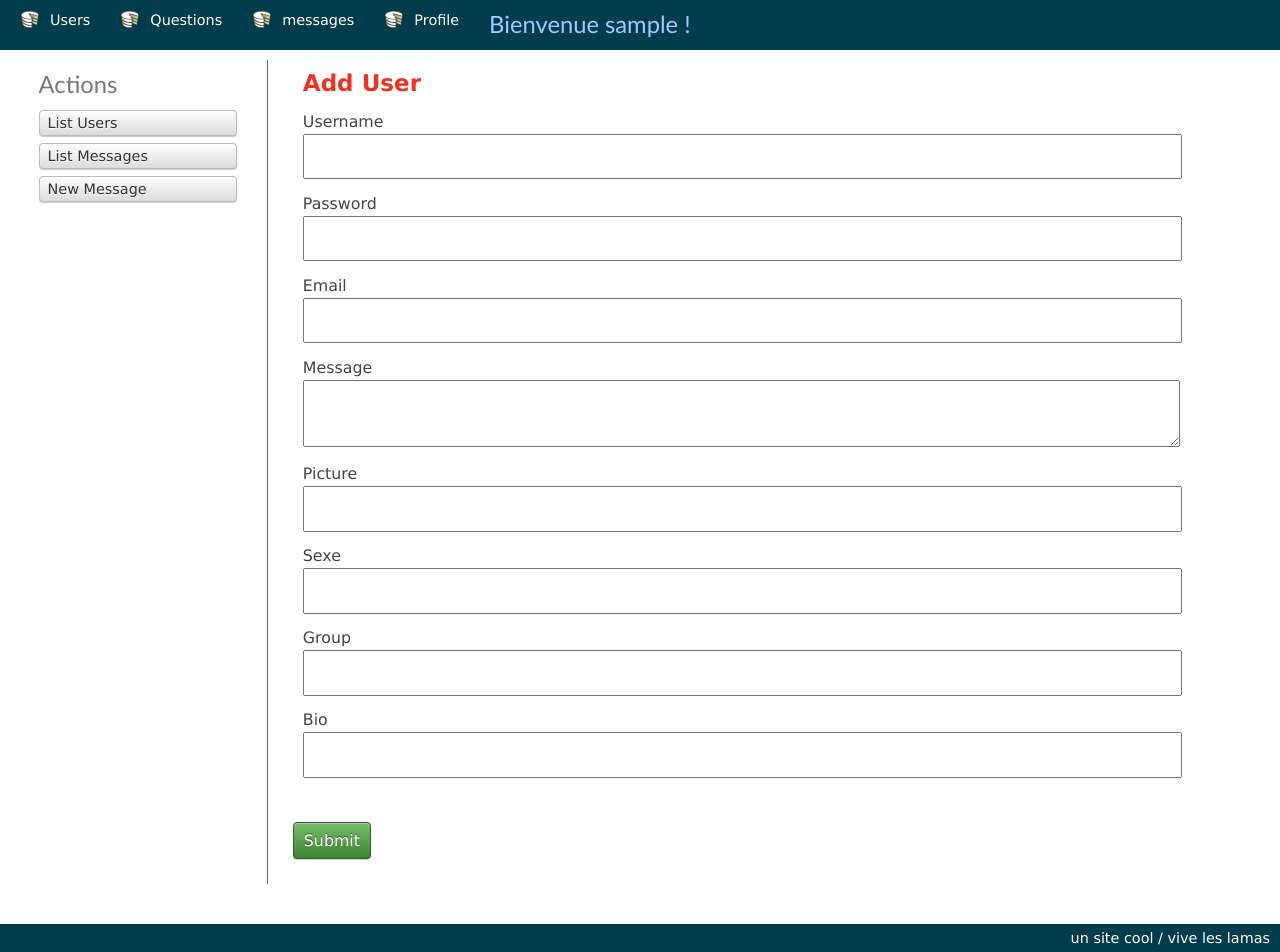
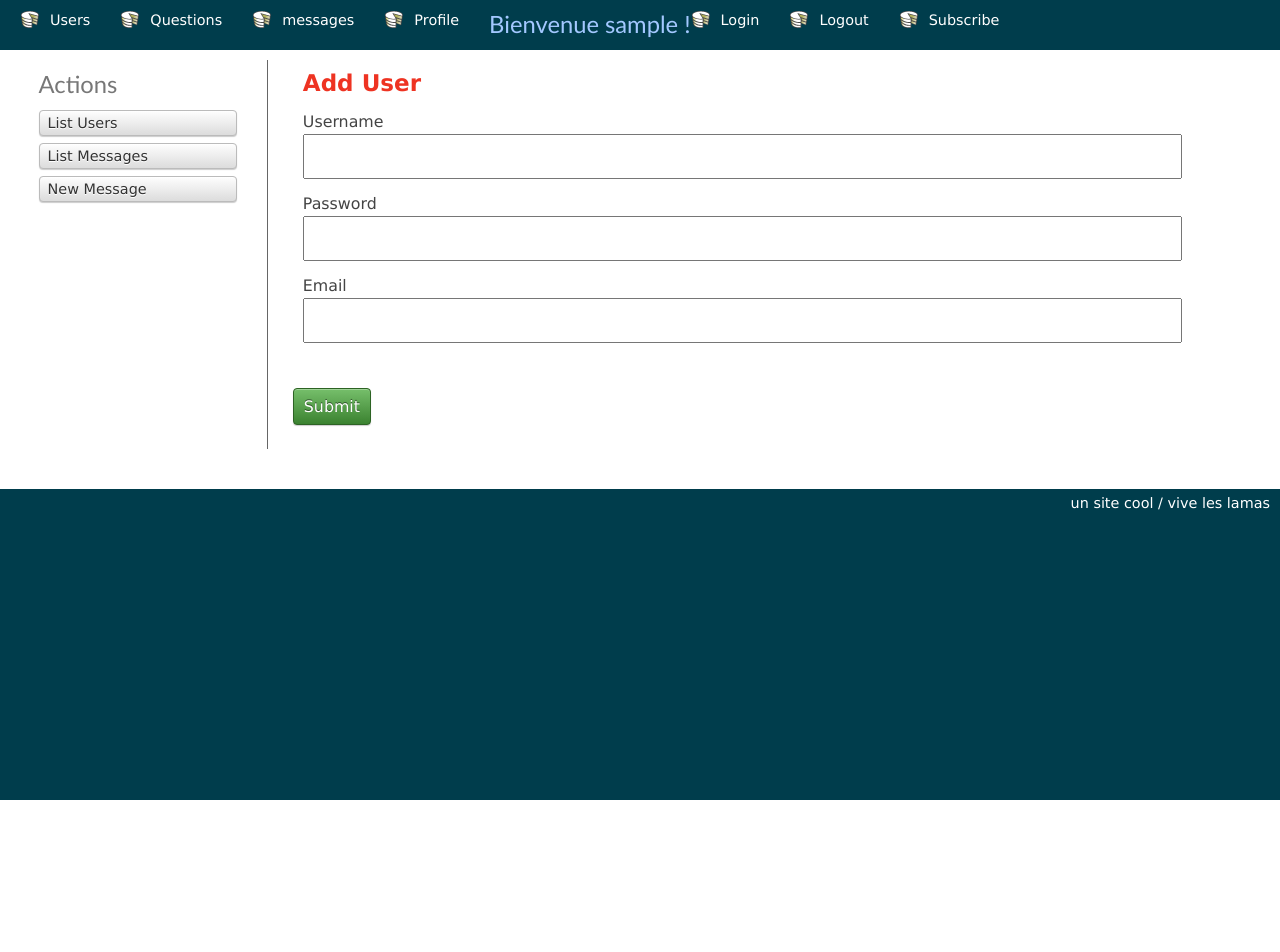
Before and after one commit to PhilippeGremmel/eatme, a CakePHP app: the page made by app/View/Users/add.ctp in a window 1280 px wide. After the commit the page ends 800 px from the top, so only its background shows below. Run offline with PHP 8.4 and a stand-in for CakePHP, Linux system fonts and the light colour scheme; the template is opened without the code that fills it: most values are stand-ins (such as "Sample title", 1, 10 or a date in 2020); form fields are guessed from the names that the template uses; data that the repository does not hold is empty; some libraries are stand-ins or nearby versions.

Commit message:
good user profil  ( - input sexe_id )
problem with the view of the sexe.

```diff
--- a/app/View/Layouts/default.ctp
+++ b/app/View/Layouts/default.ctp
@@ -44,6 +44,9 @@ $cakeDescription = __d('cake_dev', 'CakePHP: the rapid development php framework
 			<h1><?php echo $this->Html->link('messages','/messages'); ?></h1>
 			<h1><?php echo $this->Html->link('Profile','/users/profile'); ?></h1>
 			<h3> Bienvenue <?php echo $me['username']; ?> !</h3>
+			<h1><?php echo $this->Html->link('Login','/users/login'); ?></h1>
+			<h1><?php echo $this->Html->link('Logout','/users/logout'); ?></h1>
+			<h1><?php echo $this->Html->link('Subscribe','/users/add'); ?></h1>
 		</div>
 		<div id="content">
 			<?php echo $this->Session->flash(); ?>
--- a/app/View/Users/add.ctp
+++ b/app/View/Users/add.ctp
@@ -6,11 +6,6 @@
 		echo $this->Form->input('username');
 		echo $this->Form->input('password');
 		echo $this->Form->input('email');
-		echo $this->Form->input('message_id');
-		echo $this->Form->input('picture_id');
-		echo $this->Form->input('sexe_id');
-		echo $this->Form->input('group_id');
-		echo $this->Form->input('bio');
 	?>
 	</fieldset>
 <?php echo $this->Form->end(__('Submit')); ?>
```
Also changed, not shown: app/View/Users/edit.ctp (+5 -3 lines).
